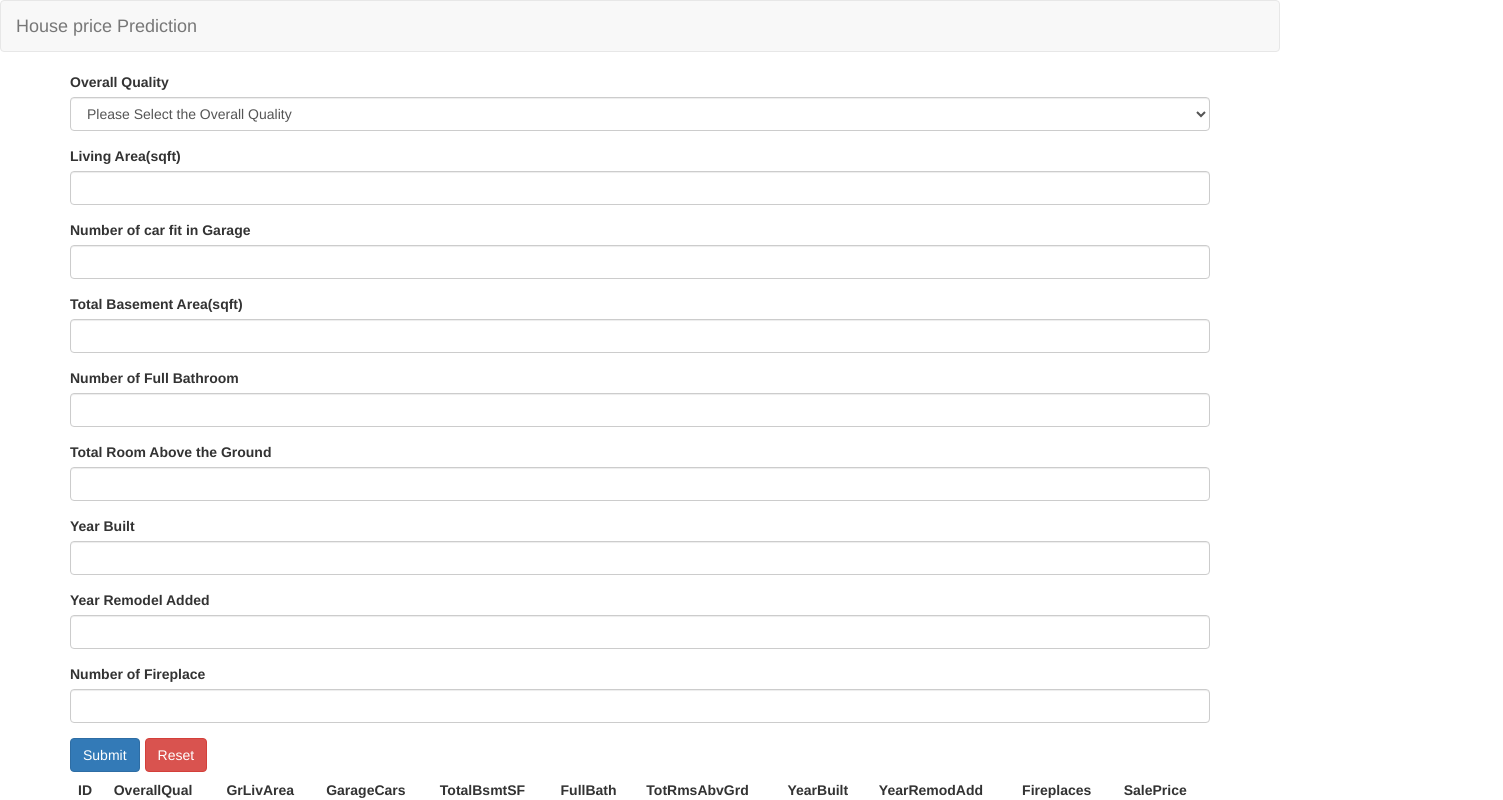
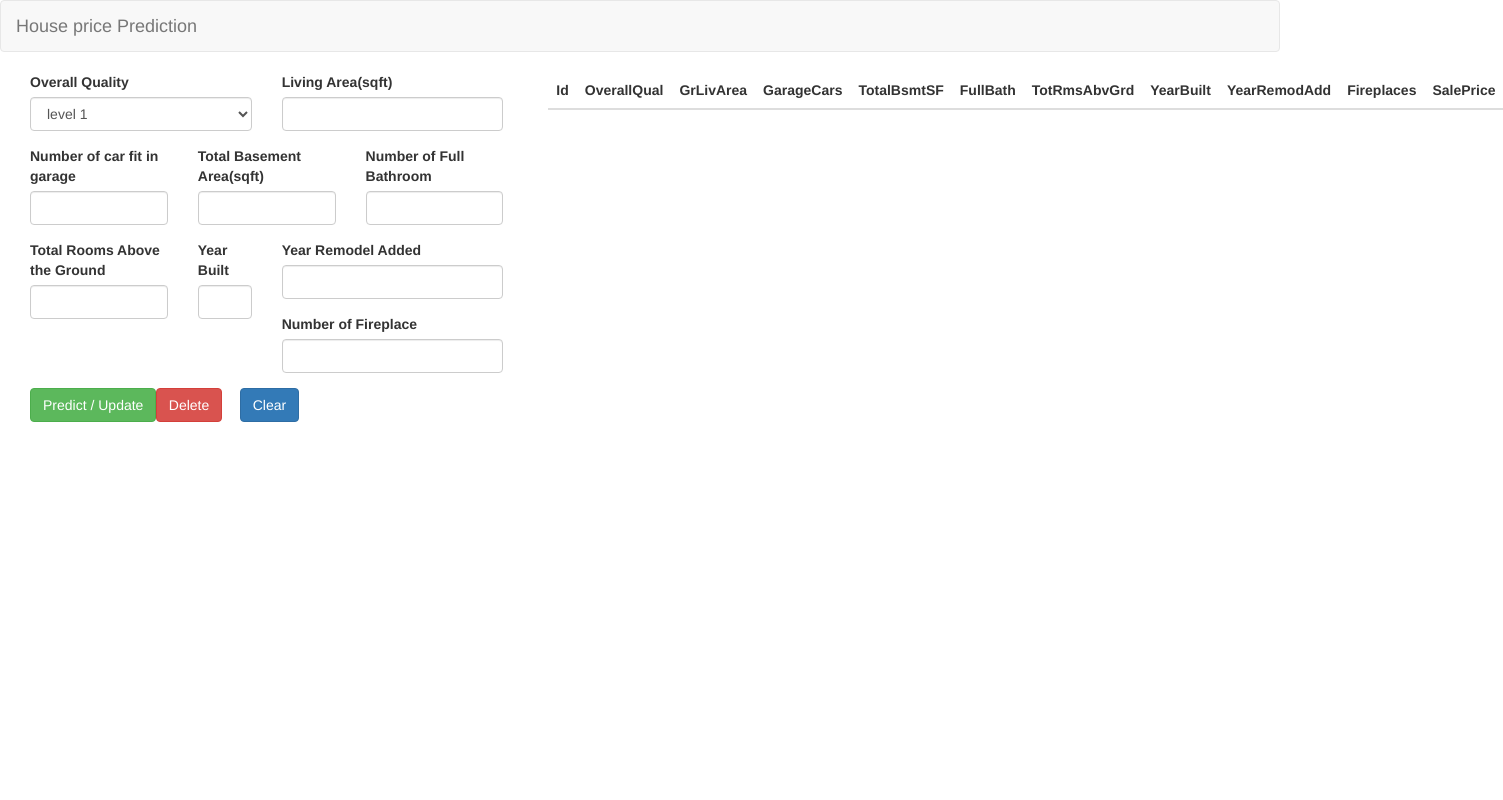
Before and after one commit to sliummm/house-price-prediction, an Angular app: page / in a window 1280 px wide. Shown: the top 800 px of the page, 1503 px wide, since content can reach past the window. Built offline with nearby package versions, Linux system fonts and the light colour scheme.

Commit message:
Completed the Layout of Frontend

```diff
--- a/angular.json
+++ b/angular.json
@@ -25,7 +25,7 @@
               "src/assets"
             ],
             "styles": [
-              "C:/Users/nhj635/house-price-prediction/node_modules/bootstrap/dist/css/bootstrap.min.css",
+              "./node_modules/bootstrap/dist/css/bootstrap.min.css",
               "src/styles.css"
             ],
             "scripts": []
--- a/src/app/app.component.html
+++ b/src/app/app.component.html
@@ -1,9 +1,13 @@
 <div>
   <app-header></app-header>
-  <div>
-    <app-house-form></app-house-form>
-  </div>
-  <div>
-    <app-house-table></app-house-table>
+  <div class="container-fluid">
+    <div class="row">
+      <div class="col-md-5">
+        <app-house-form></app-house-form>
+      </div>
+      <div class="col-md-6">
+        <app-house-table></app-house-table>
+      </div>
+    </div>
   </div>
 </div>
--- a/src/app/house-form/house-form.component.html
+++ b/src/app/house-form/house-form.component.html
@@ -1,61 +1,59 @@
-<div class="container">
+<div class="container-fluid">
+    <div class="row">
+        <div class="col-xs-12">
             <form>
-        <div class="form-group">
+                <div class="row">
+                    <div class="col-sm-6 form-group">
                         <label for="overallqual">Overall Quality</label>
-
-            <select
-                name="qualselect"
-                id="overallqual"
-                class="form-control"
-                aria-label="Default select example">
-                <option selected>Please Select the Overall Quality</option>
-                <option value="1">Level 1</option>
-                <option value="2">Level 2</option>
-                <option value="3">Level 3</option>
-                <option value="4">Level 4</option>
-                <option value="5">Level 5</option>
-                <option value="6">Level 6</option>
-                <option value="7">Level 7</option>
-                <option value="8">Level 8</option>
-                <option value="9">Level 9</option>
-                <option value="10">Level 10</option>
+                        <select name="overallqual" id="overallqual" class="form-control">
+                            <option *ngFor="let lvl of qualities" [value]="lvl.value">{{lvl.key}}</option>
                         </select>
                     </div>
-        <div class="form-group">
+                    <div class="col-sm-6 form-group">
                         <label for="grlivarea">Living Area(sqft)</label>
-            <input id="grlivarea" type="text" class="form-control" >
+                        <input id="grlivarea" type="text" class="form-control">
                     </div>
-        <div class="form-group">
-            <label for="garagecars">Number of car fit in Garage</label>
+                    <div class="col-sm-4 form-group">
+                        <label for="garagecars">Number of car fit in garage</label>
                         <input id="garagecars" type="text" class="form-control">
                     </div>
-        <div class="form-group">
-            <label for="toltalbsmsf">Total Basement Area(sqft)</label>
-            <input id="totalbsmsf" type="text" class="form-control">
+                    <div class="col-sm-4 form-group">
+                        <label for="totalbsmsf">Total Basement Area(sqft)</label>
+                        <input id="totalbsmdf" type="text" class="form-control">
                     </div>
-        <div class="form-group">
+                    <div class="col-sm-4 form-group">
                         <label for="fullbath">Number of Full Bathroom</label>
                         <input id="fullbath" type="text" class="form-control">
                     </div>
-        <div class="form-group">
-            <label for="totrmsabvgrd">Total Room Above the Ground</label>
+                    <div class="col-sm-4 form-group">
+                        <label for="totrmsabvgrd">Total Rooms Above the Ground</label>
                         <input id="totrmsabvgrd" type="text" class="form-control">
                     </div>
-        <div class="form-group">
+                    <div class="col-sm-2 form-group">
                         <label for="yearbuilt">Year Built</label>
                         <input id="yearbuilt" type="text" class="form-control">
                     </div>
-        <div class="form-group">
+                    <div class="col-sm-6 form-group">
                         <label for="yearremodadd">Year Remodel Added</label>
-            <input id="yearremodeadd" type="text" class="form-control">
+                        <input id="yearremodadd" type="text" class="form-control">
                     </div>
-        <div class="form-group">
+                    <div class="col-sm-6 form-group">
                         <label for="fireplaces">Number of Fireplace</label>
                         <input id="fireplaces" type="text" class="form-control">
                     </div>
-        <div class="btn-toolbar">
-            <button class="btn btn-primary" type="submit">Submit</button>
-            <button class="btn btn-danger" type="reset">Reset</button>
+                </div>
+                <div class="row">
+                    <div class="col-md-3">
+                        <button class="btn btn-success" type="submit">Predict / Update</button>
+                    </div>
+                    <div class="col-md-2">
+                        <button class="btn btn-danger" type="button">Delete</button>
+                    </div>
+                    <div class="col-md-1">
+                        <button class="btn btn-primary" type="button">Clear</button>
+                    </div>
                 </div>
             </form>
         </div>
+    </div>
+</div>
--- a/src/app/house-form/house-form.component.ts
+++ b/src/app/house-form/house-form.component.ts
@@ -7,4 +7,16 @@ import { Component } from '@angular/core';
 })
 export class HouseFormComponent {
 
+  qualities = [
+    {key:'level 1', value:1},
+    {key:'level 2', value:2},
+    {key:'level 3', value:3},
+    {key:'level 4', value:4},
+    {key:'level 5', value:5},
+    {key:'level 6', value:6},
+    {key:'level 7', value:7},
+    {key:'level 8', value:8},
+    {key:'level 9', value:9},
+    {key:'level 10', value:10}
+  ]
 }
--- a/src/app/house-table/house-table.component.html
+++ b/src/app/house-table/house-table.component.html
@@ -1,20 +1,9 @@
-<div class="container">
+<div class="container-xs-6-fluid">
     <table class="table">
         <thead>
             <tr>
-                <th>ID</th>
-                <th>OverallQual</th>
-                <th>GrLivArea</th>
-                <th>GarageCars</th>
-                <th>TotalBsmtSF</th>
-                <th>FullBath</th>
-                <th>TotRmsAbvGrd</th>
-                <th>YearBuilt</th>
-                <th>YearRemodAdd</th>
-                <th>Fireplaces</th>
-                <th>SalePrice</th>
+                <th *ngFor="let col of table_cols">{{col}}</th>
             </tr>
         </thead>
-        <tbody></tbody>
     </table>
 </div>
--- a/src/app/house-table/house-table.component.ts
+++ b/src/app/house-table/house-table.component.ts
@@ -7,4 +7,19 @@ import { Component } from '@angular/core';
 })
 export class HouseTableComponent {
 
+  table_cols=[
+    "Id",
+    "OverallQual",
+    "GrLivArea",
+    "GarageCars",
+    "TotalBsmtSF",
+    "FullBath",
+    "TotRmsAbvGrd",
+    "YearBuilt",
+    "YearRemodAdd",
+    "Fireplaces",
+    "SalePrice"
+  ]
+
+
 }
```
Lines whose indentation alone changed are shown as unchanged.
